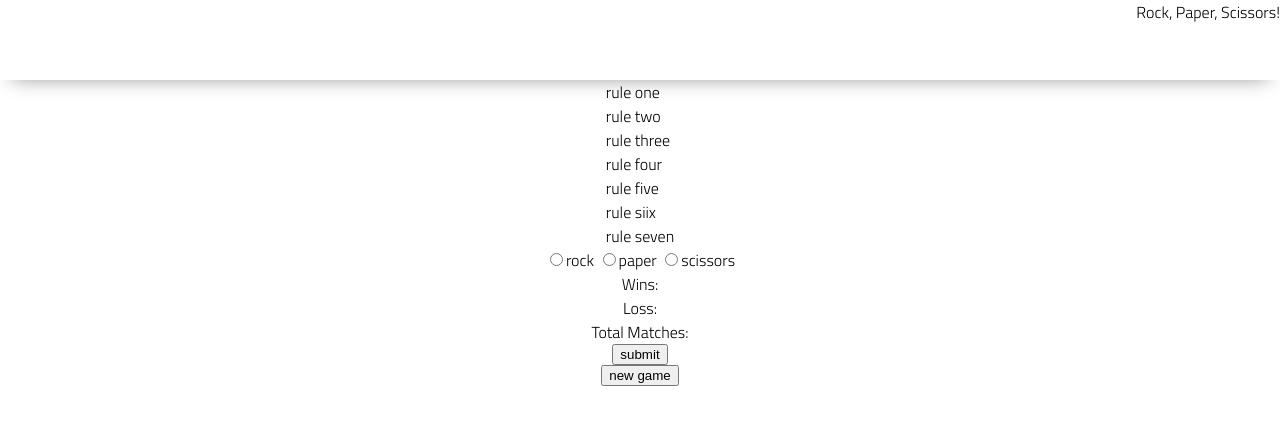
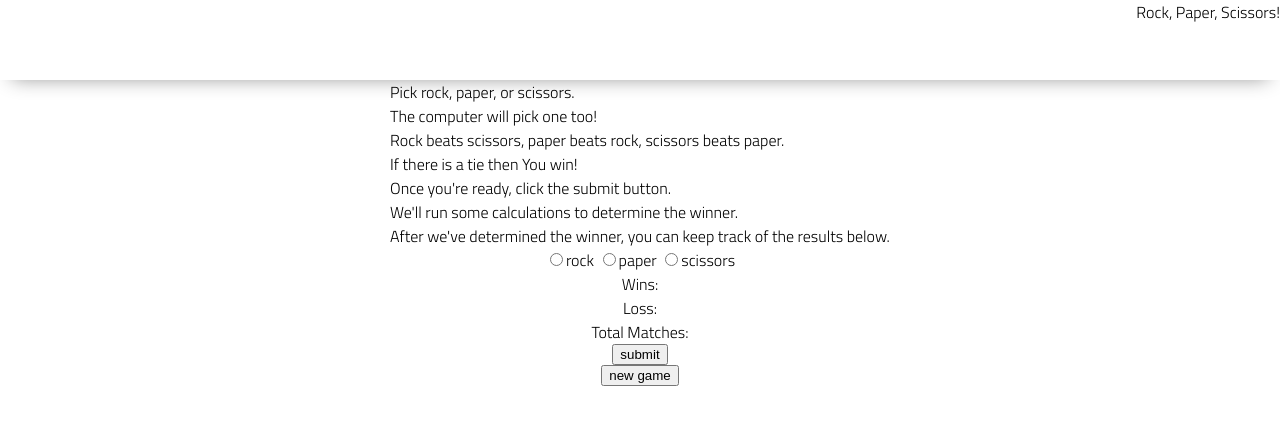
Before and after one commit to classalto/lab-03-rock-paper-scissors, a plain HTML site: page index.html in a window 1280 px wide. Drawn offline with Linux system fonts and the light colour scheme.

Commit message:
create game instructions index.html

```diff
--- a/index.html
+++ b/index.html
@@ -18,13 +18,13 @@
     </header>
     <main>
         <ol>
-            <li>rule one</li>
-            <li>rule two</li>
-            <li>rule three</li>
-            <li>rule four</li>
-            <li>rule five</li>
-            <li>rule siix</li>
-            <li>rule seven</li>
+            <li>Pick rock, paper, or scissors.</li>
+            <li>The computer will pick one too!</li>
+            <li>Rock beats scissors, paper beats rock, scissors beats paper. </li>
+            <li>If there is a tie then You win!</li>
+            <li>Once you're ready, click the submit button.</li>
+            <li>We'll run some calculations to determine the winner.</li>
+            <li>After we've determined the winner, you can keep track of the results below.</li>
         </ol>
         <label>
             <input type="radio" name="rps" value="rock">rock</input>
```
